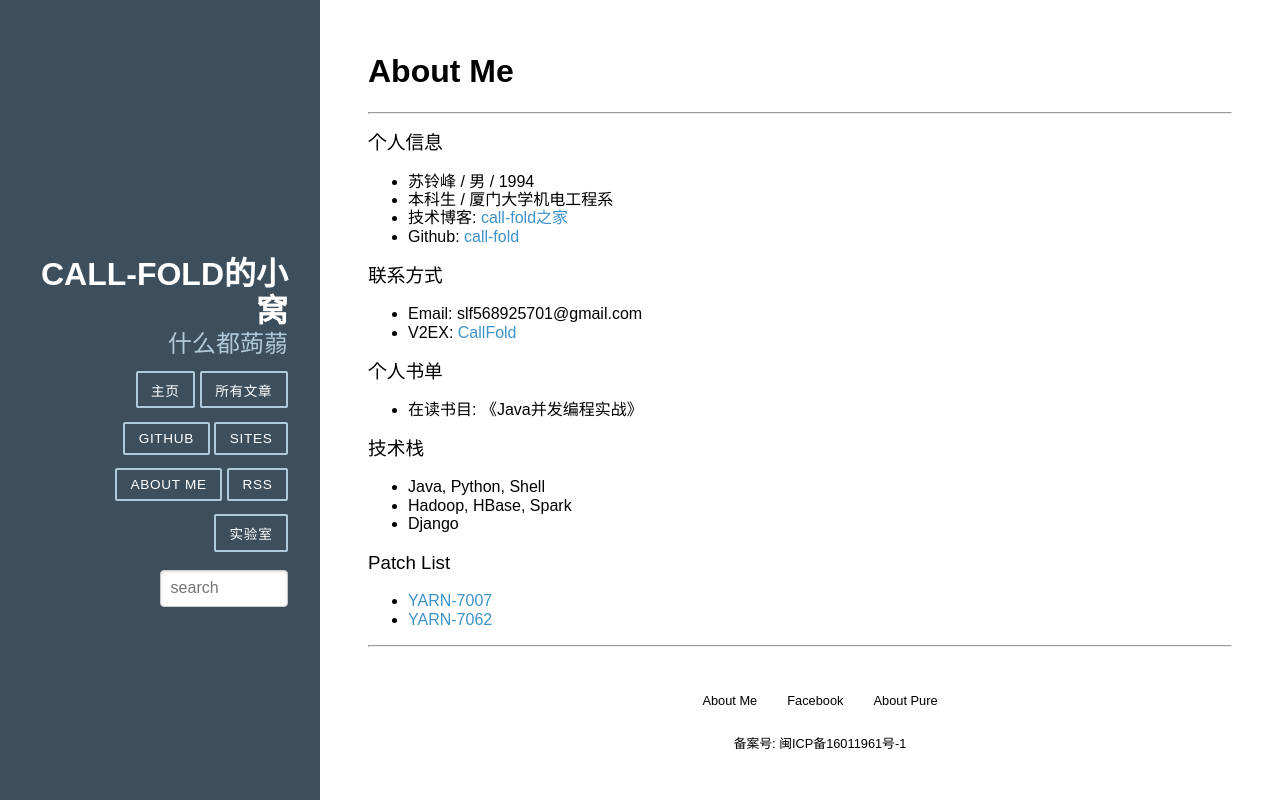
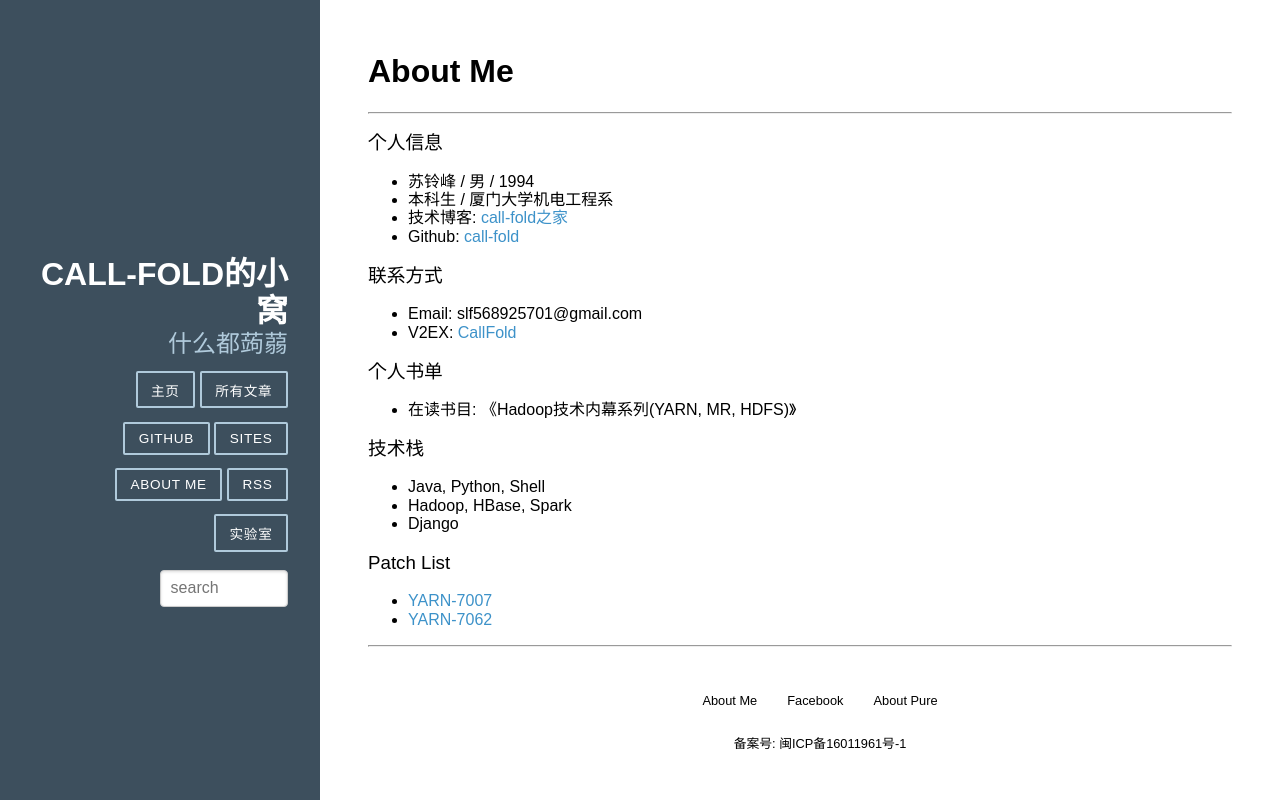
Before and after one commit to call-fold/django-blog, a Django app: page /aboutme/ in a window 1280 px wide. Run offline with Django 3.2, Linux system fonts and the light colour scheme; some libraries are stand-ins or nearby versions.

Commit message:
update about me

```diff
--- a/templates/aboutme.html
+++ b/templates/aboutme.html
@@ -29,7 +29,7 @@
     <h3><strong>个人书单</strong></h3>
 
     <ul>
-        <li>在读书目: 《Java并发编程实战》</li>
+        <li>在读书目: 《Hadoop技术内幕系列(YARN, MR, HDFS)》</li>
     </ul>
 
     <h3><strong>技术栈</strong></h3>
```
